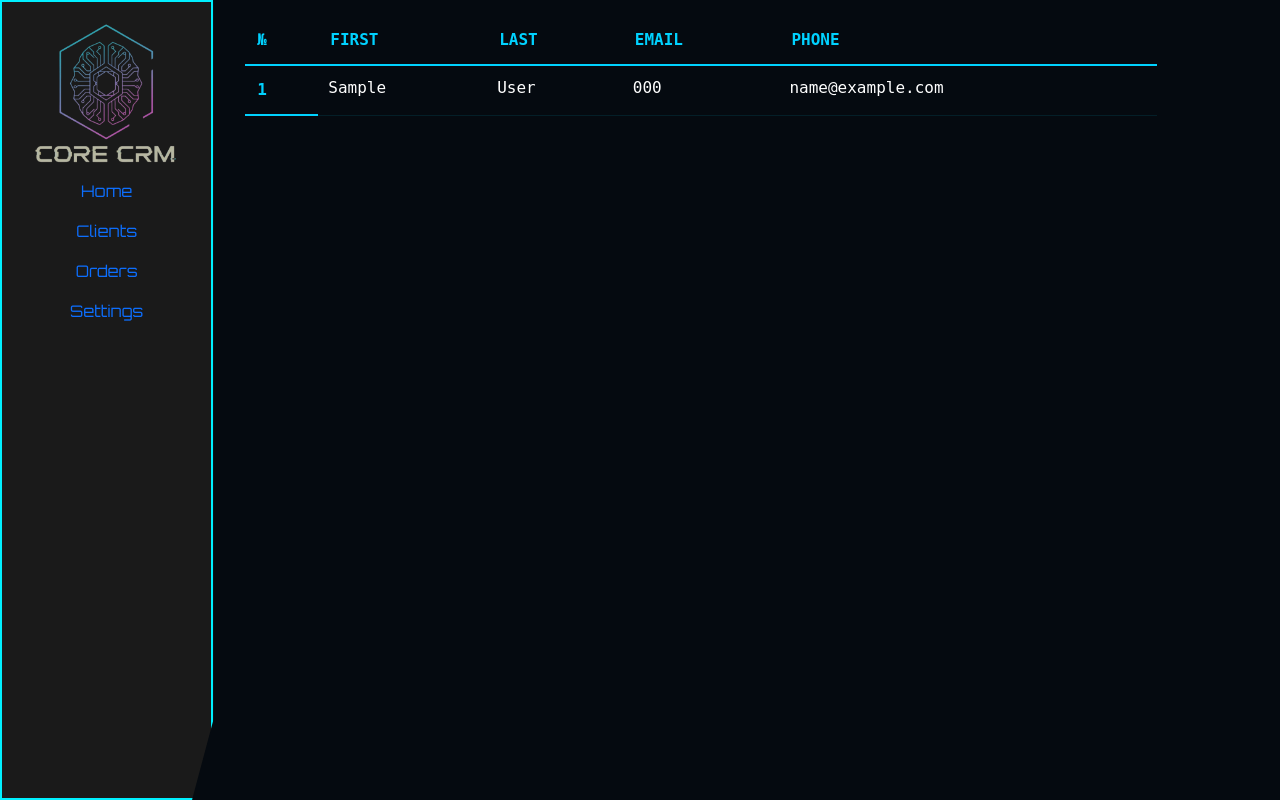
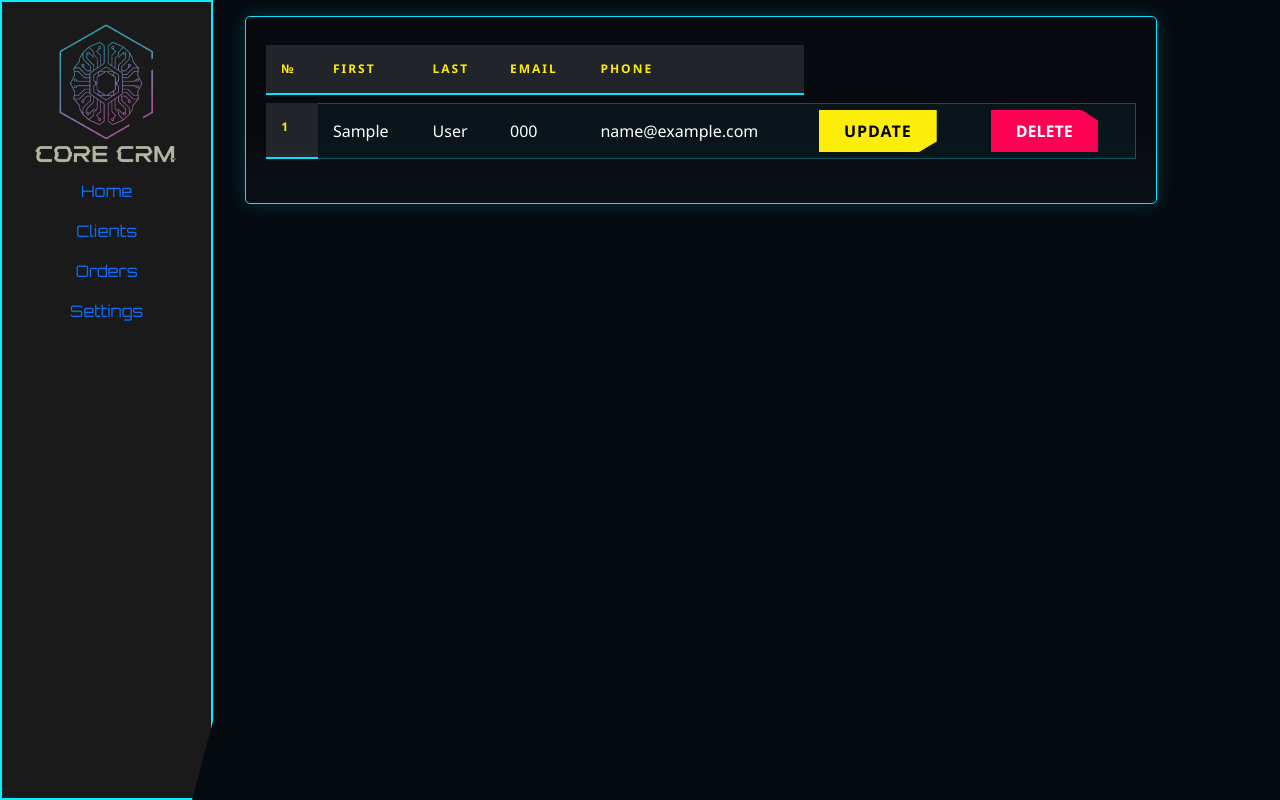
Before and after one commit to WarriorOFlonelinesS/corecrm-app, a CakePHP app: the page made by app/templates/cell/Clients/display.php in a window 1280 px wide. Run offline with PHP 8.4 and a stand-in for CakePHP, Linux system fonts and the light colour scheme; the template is opened without the code that fills it: most values are stand-ins (such as "Sample title", 1, 10 or a date in 2020); some libraries are stand-ins or nearby versions.

Commit message:
change the design of the tables and add acitons of update and delete

```diff
--- a/app/src/Model/Table/ClientsTable.php
+++ b/app/src/Model/Table/ClientsTable.php
@@ -10,8 +10,11 @@ class ClientsTable extends Table {
         $this->setTable('clients');
         $this->setPrimaryKey('id');
         $this->hasMany('Orders');
-        $this->hasOne('Contacts');
         $this->addBehavior('Timestamp');
+        $this->hasOne('Contacts', [
+            'dependent' => true,
+            'cascadeCallbacks' => true,
+        ]);
     }
 
 }
--- /dev/null
+++ b/app/templates/Clients/edit.php
@@ -0,0 +1,4 @@
+<h1 class="cyber-header">Update client</h1>
+<?= $this->element('forms/update_client',
+    ['client' => $client]
+)?>
--- a/app/templates/Clients/index.php
+++ b/app/templates/Clients/index.php
@@ -1,3 +1,3 @@
 <h1 class="cyber-header">Clients</h1>
 <?php
-echo $this->cell('Clients');
+echo $this->cell('Clients::display');
--- a/app/templates/cell/Clients/display.php
+++ b/app/templates/cell/Clients/display.php
@@ -1,3 +1,4 @@
+<div class="cyber-table-container">
 <table class="table table-dark cyber-table">
   <thead>
     <tr>
@@ -16,7 +17,19 @@
             <td><?= $client->last_name ?></td>
             <td><?= $client->contact->phone ?></td>
             <td><?= $client->contact->email ?></td>
+            <td><?= $this->Html->link(__('UPDATE'), ['action'=>'edit', $client->id],
+            [
+              'class' => 'cyber-btn btn-update'
+            ]
+            ) ?></td>
+            <td><?= $this->Form->postLink(__('DELETE'), ['action'=>'delete', $client->id],
+            [
+              'confirm' => __('Are you sure?'),
+              'class' => 'cyber-btn btn-delete'
+            ]
+            ) ?></td>
         </tr>
     <?php endforeach?>
   </tbody>
 </table>
+</div>
--- a/app/webroot/css/main.css
+++ b/app/webroot/css/main.css
@@ -57,31 +57,75 @@ li {
   text-decoration: none;
 }
 
-/* Таблица в стиле терминала */
+.cyber-table-container {
+  background: rgba(10, 10, 15, 0.9);
+  border: 1px solid #00e6ff;
+  box-shadow: 0 0 20px rgba(0, 230, 255, 0.2);
+  padding: 20px;
+  border-radius: 5px;
+  position: relative;
+  overflow: hidden;
+}
+
+.cyber-table-container::before {
+  content: "";
+  position: absolute;
+  top: -100%;
+  left: 0;
+  width: 100%;
+  height: 100%;
+  background: linear-gradient(to bottom, transparent, rgba(0, 230, 255, 0.05), transparent);
+  animation: scan 8s linear infinite;
+  pointer-events: none;
+}
+
+@keyframes scan {
+  0% {
+    top: -100%;
+  }
+  100% {
+    top: 100%;
+  }
+}
 .cyber-table {
   width: 100%;
-  border-collapse: collapse;
-  font-family: "JetBrains Mono", monospace;
-  color: #e0e6ed;
-  --bs-table-bg: $primary !important;
+  border-collapse: separate;
+  border-spacing: 0 8px;
+  color: #00e6ff;
 }
 
 .cyber-table th {
-  border-bottom: 2px solid #00d2ff;
-  padding: 12px;
+  text-transform: uppercase;
+  font-size: 0.75rem;
+  letter-spacing: 2px;
+  padding: 15px;
+  border-bottom: 2px solid #00e6ff;
   text-align: left;
-  color: #00d2ff;
-  text-transform: uppercase;
+  color: #FCEE09;
 }
 
 .cyber-table td {
-  padding: 10px;
-  color: white !important;
-  border-bottom: 1px solid rgba(0, 210, 255, 0.1);
+  padding: 15px;
+  background: rgba(0, 230, 255, 0.05);
+  border-top: 1px solid rgba(0, 230, 255, 0.3);
+  border-bottom: 1px solid rgba(0, 230, 255, 0.3);
 }
 
-.cyber-table tr:hover {
-  background: rgba(0, 255, 157, 0.05) !important;
+/* Подсветка строки при наведении */
+.cyber-table tr:hover td {
+  background: rgba(0, 230, 255, 0.15);
+  box-shadow: inset 0 0 10px rgba(0, 230, 255, 0.2);
+  color: #fff;
+  cursor: crosshair;
+}
+
+/* Острые углы для первой и последней ячейки в строке */
+.cyber-table td:first-child {
+  border-left: 3px solid #00e6ff;
+}
+
+.cyber-table td:last-child {
+  border-right: 1px solid rgba(0, 230, 255, 0.3);
 }
 
 .cyber-logo {
@@ -267,6 +311,69 @@ li {
   font-size: 14px;
 }
 
+.btn-delete {
+  background: #ff0055;
+  color: #fff;
+  border: none;
+  position: relative;
+  clip-path: polygon(0 0, 85% 0, 100% 25%, 100% 100%, 0 100%);
+  text-decoration: none;
+}
+
+.btn-delete:hover {
+  background: #000;
+  color: #ff0055;
+  box-shadow: 0 0 15px #ff0055;
+  border: 1px solid #ff0055;
+}
+
+/* Эффект "глюка" при наведении на удаление */
+.btn-delete:hover::after {
+  position: absolute;
+  top: 0;
+  left: 0;
+  color: #fff;
+  background: #ff0055;
+  width: 100%;
+  height: 100%;
+  display: flex;
+  align-items: center;
+  justify-content: center;
+}
+
+.btn-update {
+  background: #FCEE09;
+  color: #000;
+  clip-path: polygon(0 0, 100% 0, 100% 75%, 85% 100%, 0 100%); /* Срез справа внизу */
+  border: none;
+  font-weight: 900;
+  letter-spacing: 1px;
+  transition: 0.3s;
+  text-decoration: none;
+}
+
+.btn-update:hover {
+  background: #000;
+  color: #FCEE09;
+  box-shadow: 0 0 15px #FCEE09;
+  outline: 1px solid #FCEE09;
+}
+
+@keyframes blink {
+  0% {
+    opacity: 1;
+  }
+  50% {
+    opacity: 0.7;
+  }
+  100% {
+    opacity: 1;
+  }
+}
+.cyber-btn:hover {
+  animation: blink 0.1s infinite;
+}
+
 @keyframes blink {
   0%, 18%, 22%, 25%, 53%, 57%, 100% {
     opacity: 1;
--- a/app/webroot/css/main.scss
+++ b/app/webroot/css/main.scss
@@ -56,31 +56,71 @@ li {
   font-family: 'Orbitron';
   text-decoration: none;
 }
-/* Таблица в стиле терминала */
+.cyber-table-container {
+  background: rgba(10, 10, 15, 0.9);
+  border: 1px solid #00e6ff;
+  box-shadow: 0 0 20px rgba(0, 230, 255, 0.2);
+  padding: 20px;
+  border-radius: 5px;
+  position: relative;
+  overflow: hidden;
+}
+
+.cyber-table-container::before {
+  content: "";
+  position: absolute;
+  top: -100%;
+  left: 0;
+  width: 100%;
+  height: 100%;
+  background: linear-gradient(to bottom, transparent, rgba(0, 230, 255, 0.05), transparent);
+  animation: scan 8s linear infinite;
+  pointer-events: none;
+}
+
+@keyframes scan {
+  0% { top: -100%; }
+  100% { top: 100%; }
+}
+
 .cyber-table {
   width: 100%;
-  border-collapse: collapse;
-  font-family: 'JetBrains Mono', monospace;
-  color: #e0e6ed;
-  --bs-table-bg: $primary !important;
+  border-collapse: separate;
+  border-spacing: 0 8px;
+  color: #00e6ff;
 }
 
 .cyber-table th {
-  border-bottom: 2px solid #00d2ff;
-  padding: 12px;
+  text-transform: uppercase;
+  font-size: 0.75rem;
+  letter-spacing: 2px;
+  padding: 15px;
+  border-bottom: 2px solid #00e6ff;
   text-align: left;
-  color: #00d2ff;
-  text-transform: uppercase;
+  color: #FCEE09;
 }
 
 .cyber-table td {
-  padding: 10px;
-  color: white !important;
-  border-bottom: 1px solid rgba(0, 210, 255, 0.1);
+  padding: 15px;
+  background: rgba(0, 230, 255, 0.05);
+  border-top: 1px solid rgba(0, 230, 255, 0.3);
+  border-bottom: 1px solid rgba(0, 230, 255, 0.3);
 }
 
-.cyber-table tr:hover {
-  background: rgba(0, 255, 157, 0.05) !important;
+/* Подсветка строки при наведении */
+.cyber-table tr:hover td {
+  background: rgba(0, 230, 255, 0.15);
+  box-shadow: inset 0 0 10px rgba(0, 230, 255, 0.2);
+  color: #fff;
+  cursor: crosshair;
+}
+
+/* Острые углы для первой и последней ячейки в строке */
+.cyber-table td:first-child {
+  border-left: 3px solid #00e6ff;
+}
+.cyber-table td:last-child {
+  border-right: 1px solid rgba(0, 230, 255, 0.3);
 }
 
 .cyber-logo {
@@ -259,6 +299,58 @@ li {
   font-size: 14px;
 }
 
+.btn-delete {
+  background: #ff0055;
+  color: #fff;
+  border: none;
+  position: relative;
+  clip-path: polygon(0 0, 85% 0, 100% 25%, 100% 100%, 0 100%);
+  text-decoration: none;
+}
+
+.btn-delete:hover {
+  background: #000;
+  color: #ff0055;
+  box-shadow: 0 0 15px #ff0055;
+  border: 1px solid #ff0055;
+}
+
+/* Эффект "глюка" при наведении на удаление */
+.btn-delete:hover::after {
+  position: absolute;
+  top: 0; left: 0;
+  color: #fff;
+  background: #ff0055;
+  width: 100%; height: 100%;
+  display: flex; align-items: center; justify-content: center;
+}
+
+.btn-update {
+  background: #FCEE09;
+  color: #000;
+  clip-path: polygon(0 0, 100% 0, 100% 75%, 85% 100%, 0 100%); /* Срез справа внизу */
+  border: none;
+  font-weight: 900;
+  letter-spacing: 1px;
+  transition: 0.3s;
+  text-decoration: none;
+}
+
+.btn-update:hover {
+  background: #000;
+  color: #FCEE09;
+  box-shadow: 0 0 15px #FCEE09;
+  outline: 1px solid #FCEE09;
+}
+
+@keyframes blink {
+  0% { opacity: 1; }
+  50% { opacity: 0.7; }
+  100% { opacity: 1; }
+}
+.cyber-btn:hover {
+  animation: blink 0.1s infinite;
+}
 @keyframes blink {
   0%, 18%, 22%, 25%, 53%, 57%, 100% { opacity: 1; }
   20%, 24%, 55% { opacity: 0.7; text-shadow: none; }
```
Also changed, not shown: app/src/Controller/ClientsController.php (+29 -0 lines), app/templates/Settings/index.php (+0 -7 lines), app/templates/element/forms/update_client.php (added, +57 -0 lines), 1 other file.
